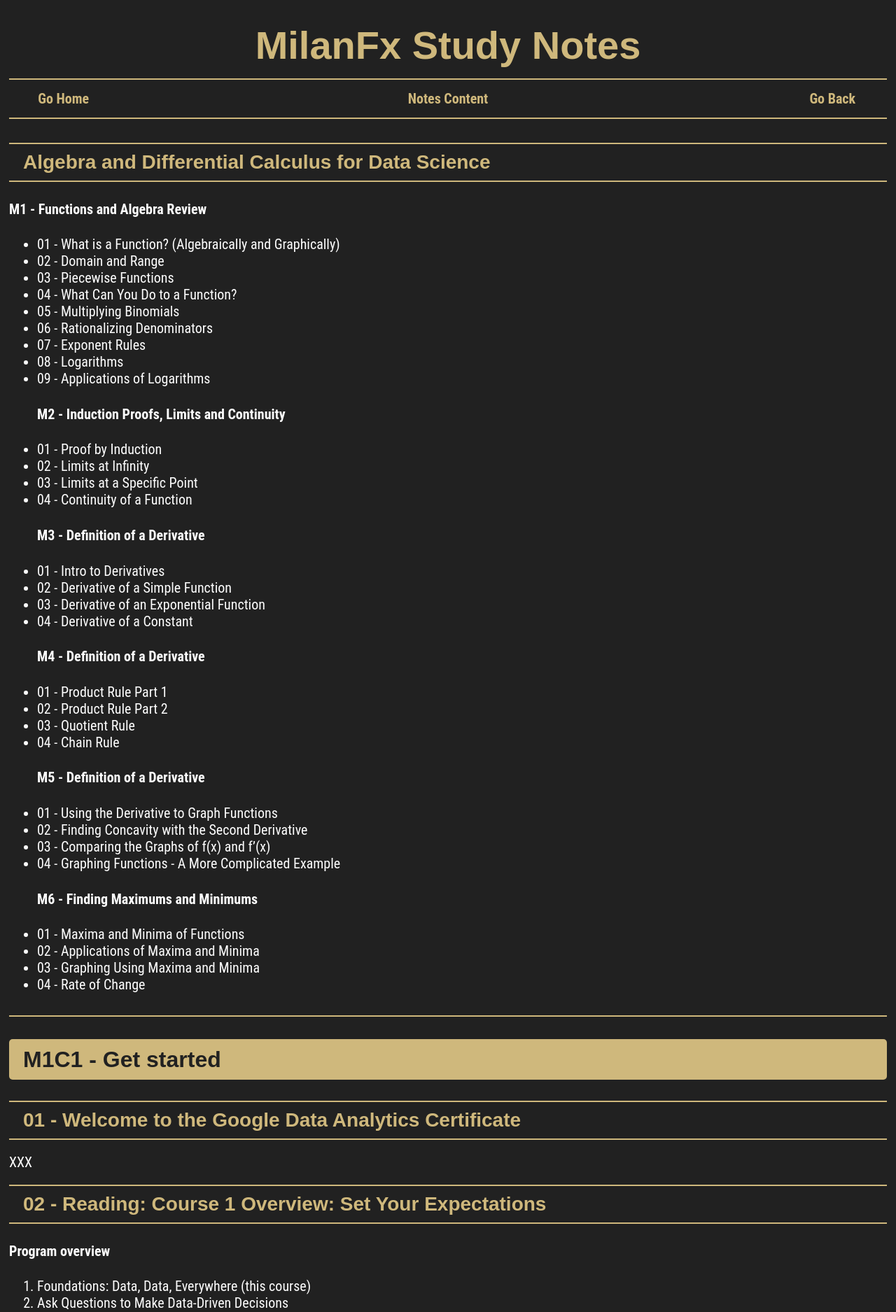
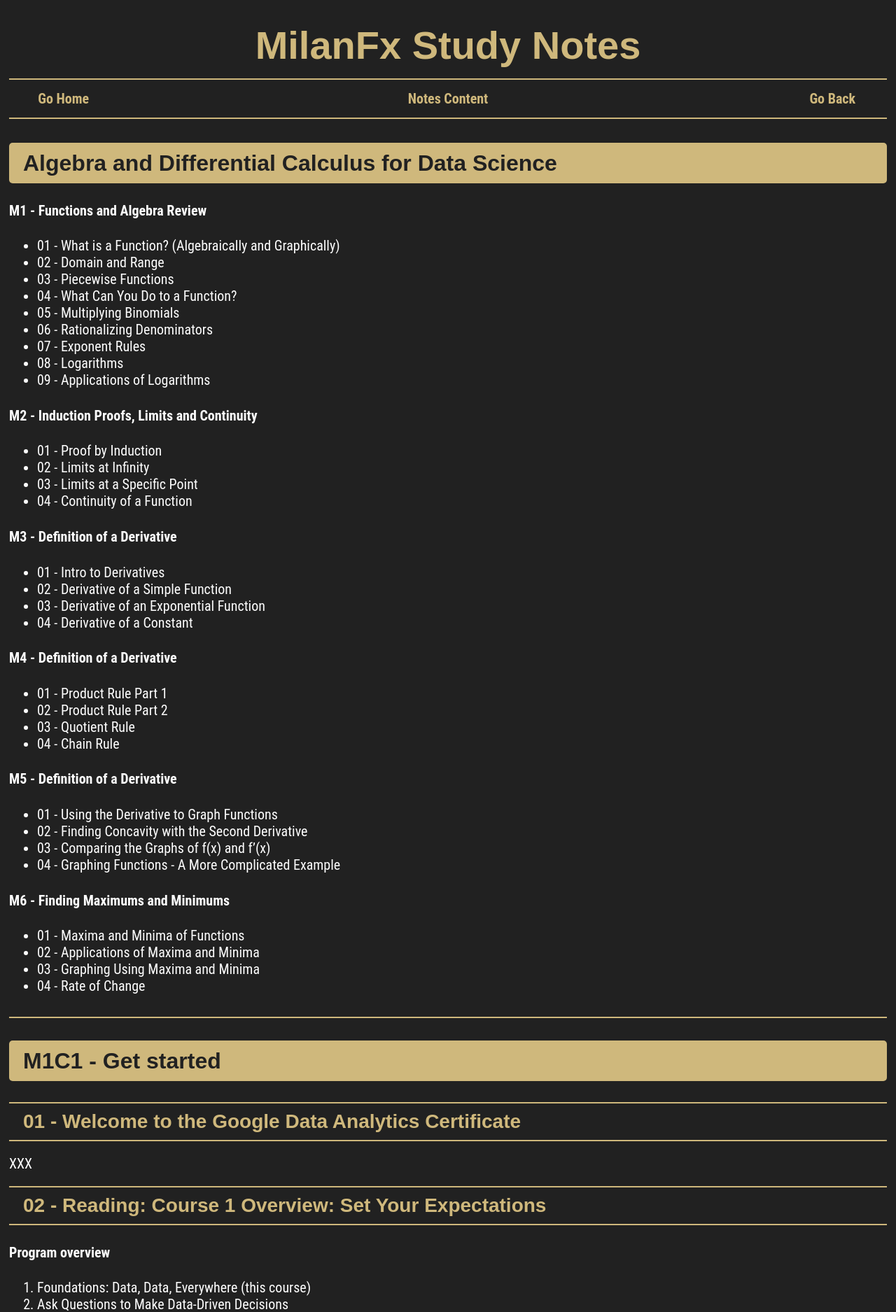
Before and after one commit to milanfx/milanfx.github.io, a Jekyll site: the page built from M1C1.md, in a window 1280 px wide. Shown: the top 1875 px of the page at 70% size. Built offline with Jekyll 4.4.1, drawn with Linux system fonts in a browser that asks for light colours; our own code applies the rules of GitHub Pages for plain Markdown files.

Commit message:
Update M1C1.md

```diff
--- a/M1C1.md
+++ b/M1C1.md
@@ -3,7 +3,7 @@ layout: page
 permalink: /M1C1/
 ---
 
-### Algebra and Differential Calculus for Data Science
+## Algebra and Differential Calculus for Data Science
 
 #### M1 - Functions and Algebra Review
 - 01 - What is a Function? (Algebraically and Graphically)
@@ -15,26 +15,31 @@ permalink: /M1C1/
 - 07 - Exponent Rules
 - 08 - Logarithms
 - 09 - Applications of Logarithms
+
 #### M2 - Induction Proofs, Limits and Continuity
 - 01 - Proof by Induction
 - 02 - Limits at Infinity
 - 03 - Limits at a Specific Point
 - 04 - Continuity of a Function
+
 #### M3 - Definition of a Derivative
 - 01 - Intro to Derivatives
 - 02 - Derivative of a Simple Function
 - 03 - Derivative of an Exponential Function
 - 04 - Derivative of a Constant
+
 #### M4 - Definition of a Derivative
 - 01 - Product Rule Part 1
 - 02 - Product Rule Part 2
 - 03 - Quotient Rule
 - 04 - Chain Rule
+
 #### M5 - Definition of a Derivative
 - 01 - Using the Derivative to Graph Functions
 - 02 - Finding Concavity with the Second Derivative
 - 03 - Comparing the Graphs of f(x) and f’(x)
 - 04 - Graphing Functions - A More Complicated Example
+
 #### M6 - Finding Maximums and Minimums
 - 01 - Maxima and Minima of Functions
 - 02 - Applications of Maxima and Minima
```
